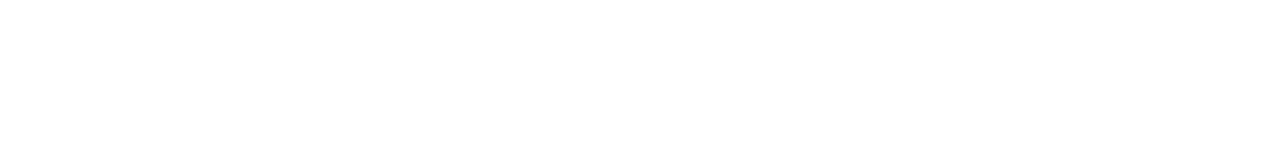
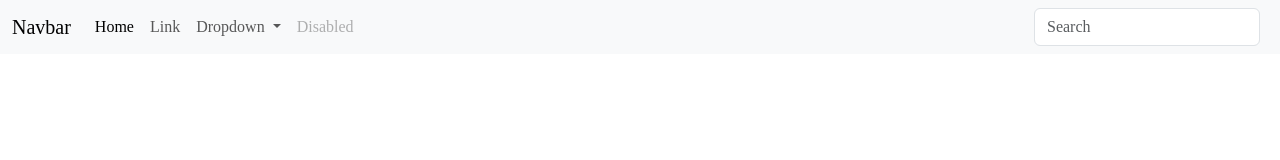
Before and after one commit to pritomsarkar226/Yoga-Class, a plain HTML site: page index.html in a window 1280 px wide. Drawn offline with Linux system fonts and the light colour scheme.

Commit message:
Update index.html

```diff
--- a/index.html
+++ b/index.html
@@ -9,7 +9,42 @@
     <link rel="stylesheet" href="css/style.css">
 </head>
 <body>
+    <nav class="navbar navbar-expand-lg navbar-light bg-light">
+        <div class="container-fluid">
+          <a class="navbar-brand" href="#">Navbar</a>
+          <button class="navbar-toggler" type="button" data-bs-toggle="collapse" data-bs-target="#navbarSupportedContent" aria-controls="navbarSupportedContent" aria-expanded="false" aria-label="Toggle navigation">
+            <span class="navbar-toggler-icon"></span>
+          </button>
+          <div class="collapse navbar-collapse" id="navbarSupportedContent">
+            <ul class="navbar-nav me-auto mb-2 mb-lg-0">
+              <li class="nav-item">
+                <a class="nav-link active" aria-current="page" href="#">Home</a>
+              </li>
+              <li class="nav-item">
+                <a class="nav-link" href="#">Link</a>
+              </li>
+              <li class="nav-item dropdown">
+                <a class="nav-link dropdown-toggle" href="#" id="navbarDropdown" role="button" data-bs-toggle="dropdown" aria-expanded="false">
+                  Dropdown
+                </a>
+                <ul class="dropdown-menu" aria-labelledby="navbarDropdown">
+                  <li><a class="dropdown-item" href="#">Action</a></li>
+                  <li><a class="dropdown-item" href="#">Another action</a></li>
+                  <li><hr class="dropdown-divider"></li>
+                  <li><a class="dropdown-item" href="#">Something else here</a></li>
+                </ul>
+              </li>
+              <li class="nav-item">
+                <a class="nav-link disabled" href="#" tabindex="-1" aria-disabled="true">Disabled</a>
+              </li>
+            </ul>
+            <form class="d-flex">
+              <input class="form-control me-2" type="search" placeholder="Search" aria-label="Search">
 
+            </form>
+          </div>
+        </div>
+      </nav>
     <script src="bootstrap/js/bootstrap.bundle.js"></script>
 </body>
 </html>
```
